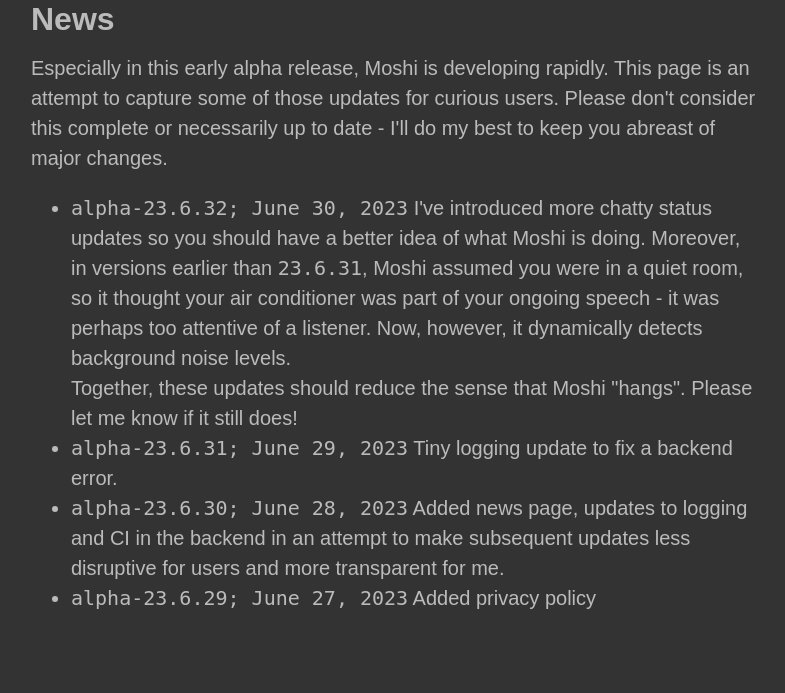
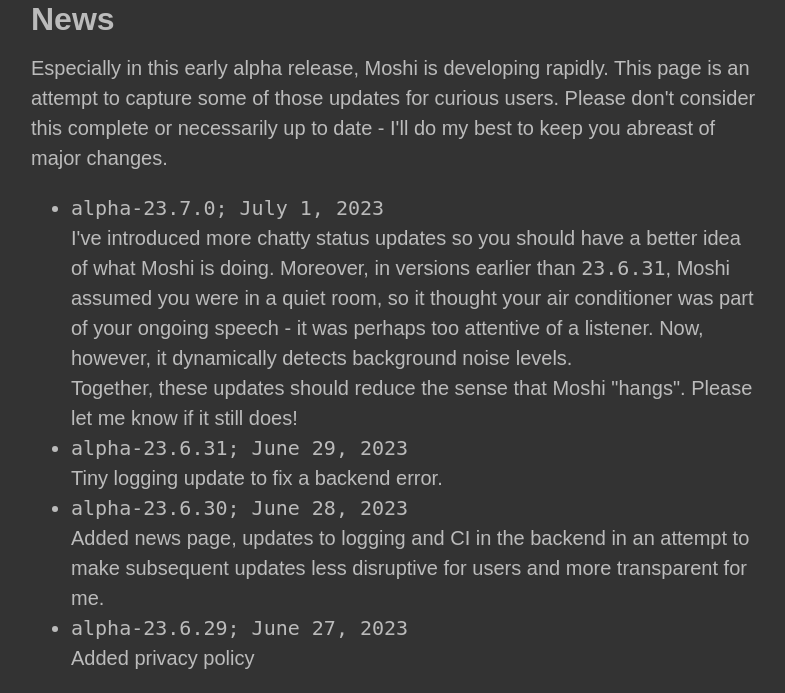
Before and after one commit to ekalosak/moshi, a Flask app: template src/moshi/templates/news.html in a window 1280 px wide. Shown: the part 213-906 px from the top of the page, without its empty margins (245-1030 px from the left). Before the commit the page ends 822 px from the top, so only its background shows below. Run offline with Flask 2, Linux system fonts and the light colour scheme; the template is opened without the code that fills it, so the values that code supplies are empty.

Commit message:
mod news

```diff
--- a/src/moshi/templates/news.html
+++ b/src/moshi/templates/news.html
@@ -9,16 +9,19 @@
 </p>
 
 <ul>
-  <li><tt>alpha-23.6.32; June 30, 2023</tt>
+  <li><tt>alpha-23.7.0; July 1, 2023</tt><br>
     I've introduced more chatty status updates so you should have a better idea of what Moshi is doing.  Moreover, in
     versions earlier than <tt>23.6.31</tt>, Moshi assumed you were in a quiet room, so it thought your air conditioner was
     part of your ongoing speech - it was perhaps too attentive of a listener. Now, however, it dynamically detects
     background noise levels.<br>
     Together, these updates should reduce the sense that Moshi "hangs". Please let me know if it still does!
   </li>
-  <li><tt>alpha-23.6.31; June 29, 2023</tt> Tiny logging update to fix a backend error.</li>
-  <li><tt>alpha-23.6.30; June 28, 2023</tt> Added news page, updates to logging and CI in the backend in an attempt to make subsequent
-  updates less disruptive for users and more transparent for me.</li>
-  <li><tt>alpha-23.6.29; June 27, 2023</tt> Added privacy policy</li>
+  <li><tt>alpha-23.6.31; June 29, 2023</tt><br>
+  Tiny logging update to fix a backend error.</li>
+  <li><tt>alpha-23.6.30; June 28, 2023</tt><br>
+  Added news page, updates to logging and CI in the backend in an attempt to make subsequent updates less disruptive for
+  users and more transparent for me.</li>
+  <li><tt>alpha-23.6.29; June 27, 2023</tt><br>
+  Added privacy policy</li>
 </ul>
 {% endblock %}
```
